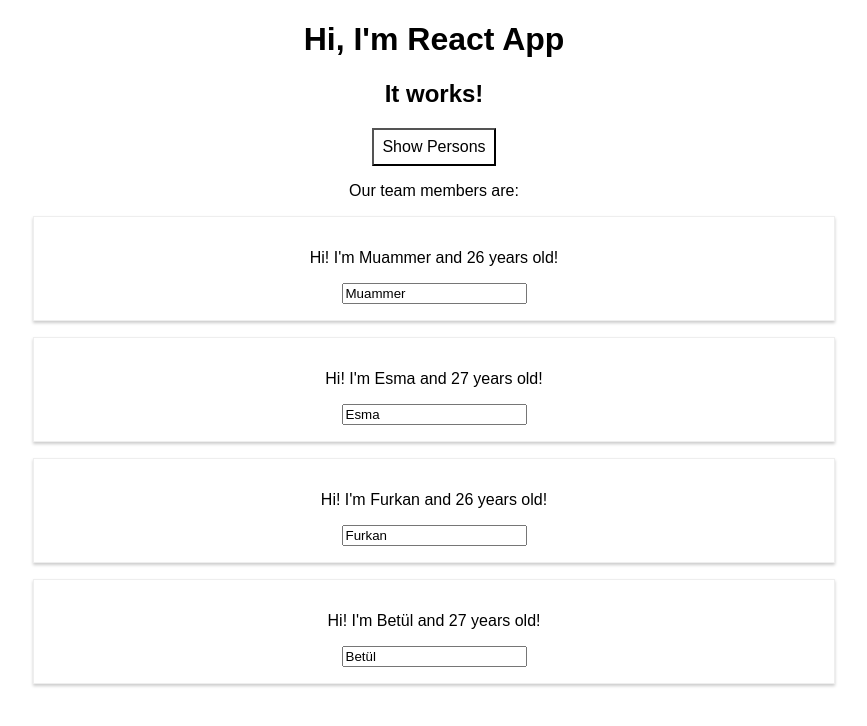
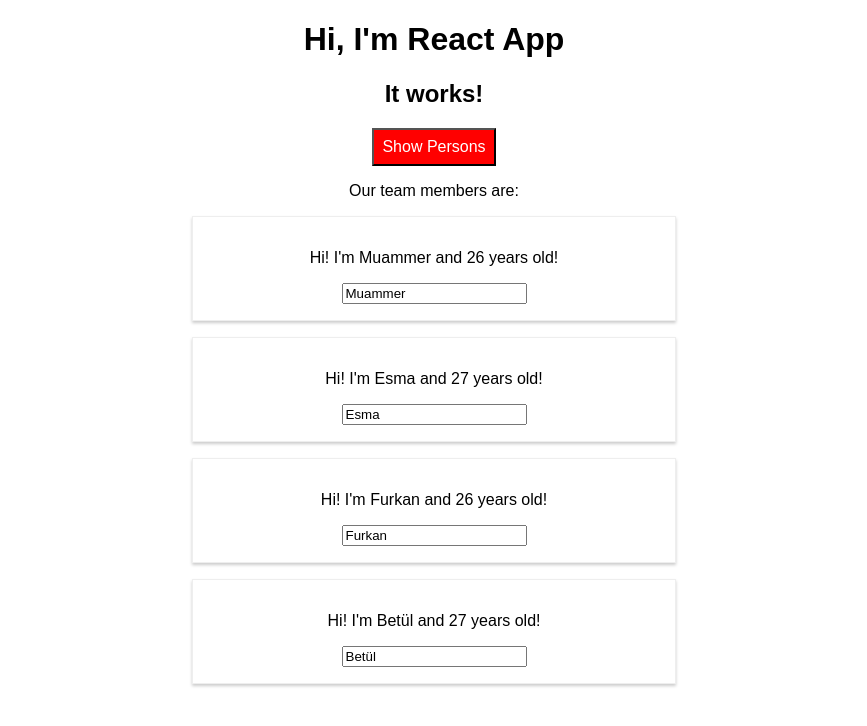
Before and after one commit to mdolmaci/FirstReact, a React (Create React App) app in the folder first-react/: page / in a window 1280 px wide. Both pictures are taken after a click on the button "Show Persons". Shown: the top 726 px of the page, without its empty margins (206-1073 px from the left). Built offline with nearby package versions, Linux system fonts and the light colour scheme.

Commit message:
27th may

```diff
--- a/first-react/package.json
+++ b/first-react/package.json
@@ -3,9 +3,11 @@
   "version": "0.1.0",
   "private": true,
   "dependencies": {
+    "radium": "^0.26.0",
     "react": "^16.13.1",
     "react-dom": "^16.13.1",
-    "react-scripts": "1.1.5"
+    "react-scripts": "1.1.5",
+    "styled-components": "^5.1.0"
   },
   "scripts": {
     "start": "react-scripts start",
--- a/first-react/src/App.css
+++ b/first-react/src/App.css
@@ -1,3 +1,11 @@
 .App {
   text-align: center;
 }
+
+.red {
+  color: red;
+}
+
+.bold {
+  font-weight: bold;
+}
--- a/first-react/src/App.js
+++ b/first-react/src/App.js
@@ -1,6 +1,22 @@
 import React, { Component } from 'react';
 import './App.css';
+//import Radium, { StyleRoot } from "radium"
+import styled from "styled-components";
 import Person from './Person/Person';
+
+const StyledButton = styled.button`
+  background-color: green;
+  color: white;
+  font: inherit;
+  border: 1x solid blue;
+  padding: 8px;
+  cursor: pointer;
+
+  &:hover {
+    background-color: lightgreen;
+    color: black;
+  }
+`;
 
 class App extends Component {
   state = {
@@ -44,11 +60,16 @@ class App extends Component {
 
   render() {
     const style = {
-      backgroundColor: "white",
+      backgroundColor: "green",
+      color: "white",
       font: "inherit",
       border: "1x solid blue",
       padding: "8px",
-      cursor: "pointer"
+      cursor: "pointer",
+      ":hover": {
+        backgroundColor: "lightgreen",
+        color: "black"
+      }
     }
 
     let persons = null;
@@ -66,21 +87,36 @@ class App extends Component {
           })}
         </div>
       );
+
+      style.backgroundColor = "red";
+      style[":hover"] = {
+        backgroundColor: "salmon",
+        color: "black"
+      }
     }
+
+    const classes = [];
+    if (this.state.persons.length <= 2) {
+      classes.push("red"); // [red]
+    }
+    if (this.state.persons.length <= 1) {
+      classes.push("bold"); // [red, bold]
+    }
+
 
     return (
       <div className="App">
         <h1>Hi, I'm React App</h1>
-        <h2>It works!</h2>
-        <button
+        <h2 className={classes.join(" ")}>It works!</h2>
+        <StyledButton
           style={style}
-          onClick={this.togglePersonsHandler}>Show Persons</button>
+          onClick={this.togglePersonsHandler}>Show Persons</StyledButton>
         <p>Our team members are: </p>
         {persons}
       </div>
     );
 
-    //return React.createElement('div', {ClassName: 'App'}, React.createElement('h1', null, 'Hi, My name is React!'));
+    return React.createElement('div', {ClassName: 'App'}, React.createElement('h1', null, 'Hi, My name is React!'));
   }
 }
 
--- a/first-react/src/Person/Person.js
+++ b/first-react/src/Person/Person.js
@@ -1,14 +1,34 @@
 import React from 'react';
-
+//import Radium from "radium";
+import styled from "styled-components";
 import './Person.css';
 
+const StyledDiv = styled.div`
+  width: 60%;
+  margin: 16px auto;
+  border: 1px solid #eee;
+  box-shadow: 0 2px 3px #ccc;
+  padding: 16px;
+  text-align: center;
+
+  @media (min-width: 500px) {
+    width: 450px;
+  }
+`;
+
 const person = (props) => {
+  const style = {
+    "@media (min-width: 500px)": {
+      width: "450px"
+    }
+  };
   return (
-    <div className="Person">
+    //<div className="Person" style={style}>
+    <StyledDiv>
       <p onClick={props.click}>Hi! I'm {props.name} and {props.age} years old!</p>
       <p>{props.children}</p>
       <input type="text" onChange={props.changed} value={props.name}/>
-    </div>
+    </StyledDiv>
   )
 };
 
```
Also changed, not shown: 1 other file (tests, documents, lock files or other folders).
